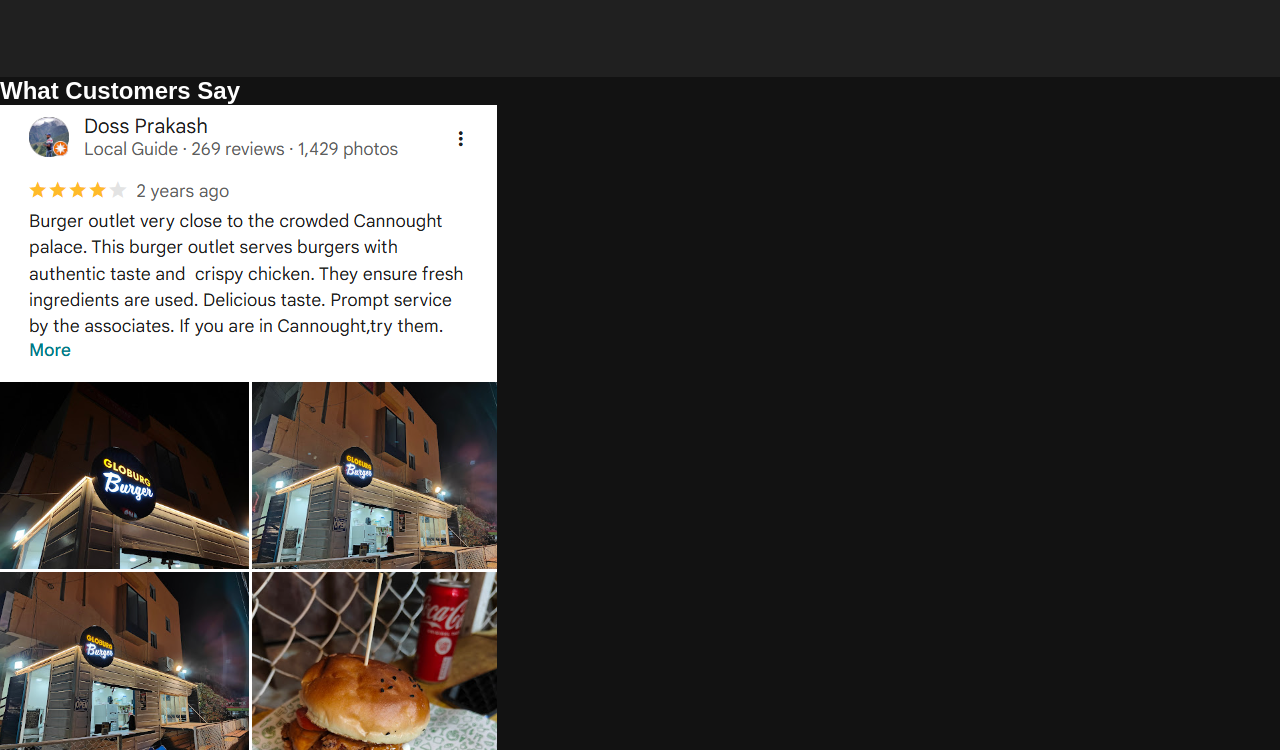
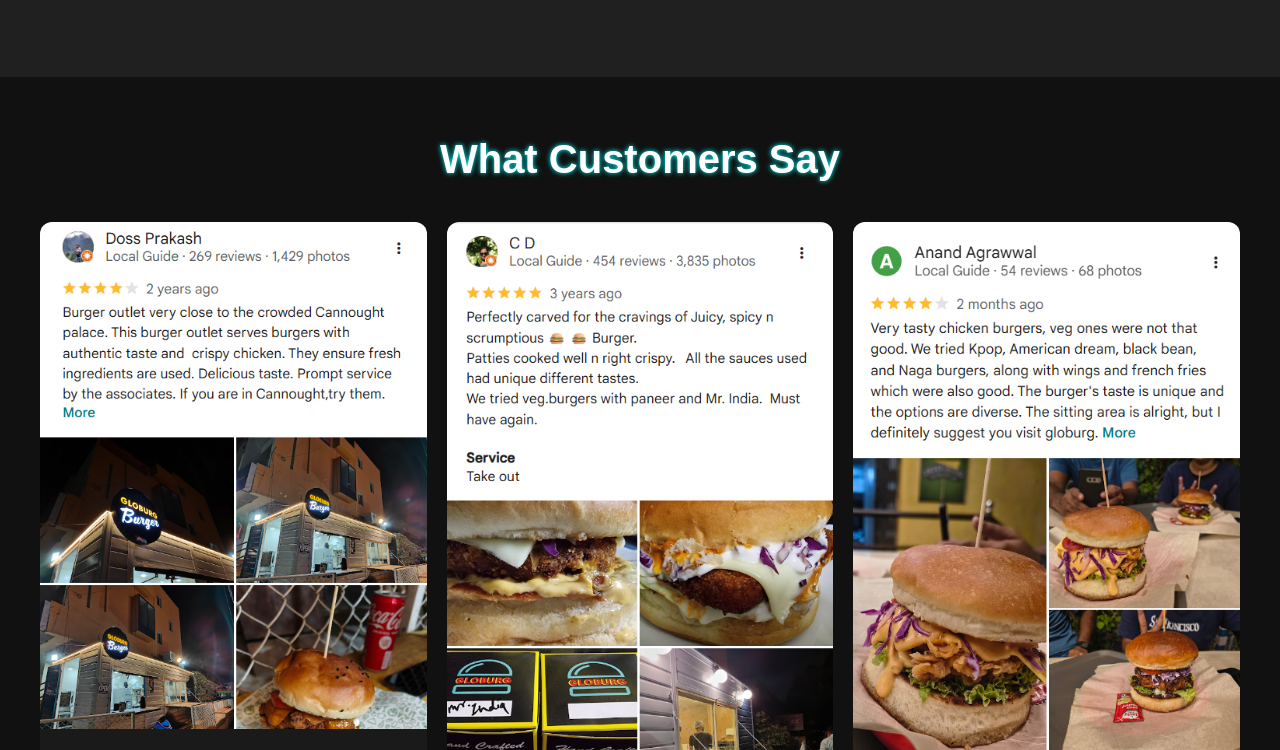
Before and after one commit to RizzWan-Codes/First_Client, a plain HTML site: page index.html in a window 1280 px wide. Shown: the part 1330-2080 px from the top of the page. Drawn offline with Linux system fonts and the light colour scheme.

Commit message:
Update style.css

```diff
--- a/style.css
+++ b/style.css
@@ -357,3 +357,60 @@ a{
   opacity: 1;
   transform: translateY(0); /* back to original position */
 }
+
+/* ================= REVIEW SECTION ================= */
+.review-section {
+  padding: 60px 20px;
+  background-color: #111; /* Dark background */
+  color: white;
+  text-align: center;
+}
+
+.review-section h2 {
+  font-size: 2.5rem;
+  margin-bottom: 40px;
+  color: #00ffff; /* Neon-ish title */
+  text-shadow: 0 0 5px #00ffff;
+}
+
+/* Grid container */
+.review-grid {
+  display: grid;
+  grid-template-columns: repeat(3, 1fr);
+  gap: 20px;
+  max-width: 1200px;
+  margin: 0 auto;
+}
+
+/* Review card */
+.review-item {
+  background-color: #1a1a1a;
+  border-radius: 12px;
+  overflow: hidden;
+  transition: transform 0.3s, box-shadow 0.3s;
+  cursor: pointer;
+}
+
+/* Review image */
+.review-item img {
+  width: 100%;
+  display: block;
+  transition: transform 0.3s;
+}
+
+/* Hover effects */
+.review-item:hover {
+  transform: translateY(-5px);
+  box-shadow: 0 0 20px #00ffff, 0 0 40px #00ffff50;
+}
+
+.review-item:hover img {
+  transform: scale(1.05);
+}
+
+/* Responsive: single column on mobile */
+@media (max-width: 768px) {
+  .review-grid {
+    grid-template-columns: 1fr;
+  }
+}
```
